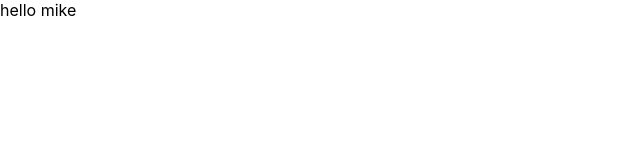
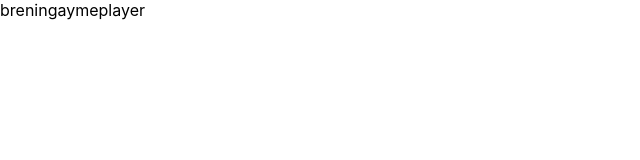
Before and after one commit to allanzin2k20/react-front-end-pj3, a React (Create React App) app: page / in a window 1280 px wide. Shown: the top 160 px of the page, without its empty margins (0-640 px from the left). Built offline with nearby package versions, Linux system fonts and the light colour scheme.

Commit message:
commit sobre a junçaõ de função

```diff
--- a/src/App.js
+++ b/src/App.js
@@ -1,8 +1,12 @@
-function App() {
+import React from "react";
+import Oi from "./Oi"
+
+const App = () => {
   return (
-
-
-  <p>hello mike</p>
+    <>
+          <oi/>
+  <p>breningaymeplayer</p>
+    </>
   );
 }
 
--- /dev/null
+++ b/src/Oi.js
@@ -0,0 +1,7 @@
+ const Oi = () => {
+     return (
+         <div>Oi</div>
+     )
+ }
+
+ export default Oi
```
